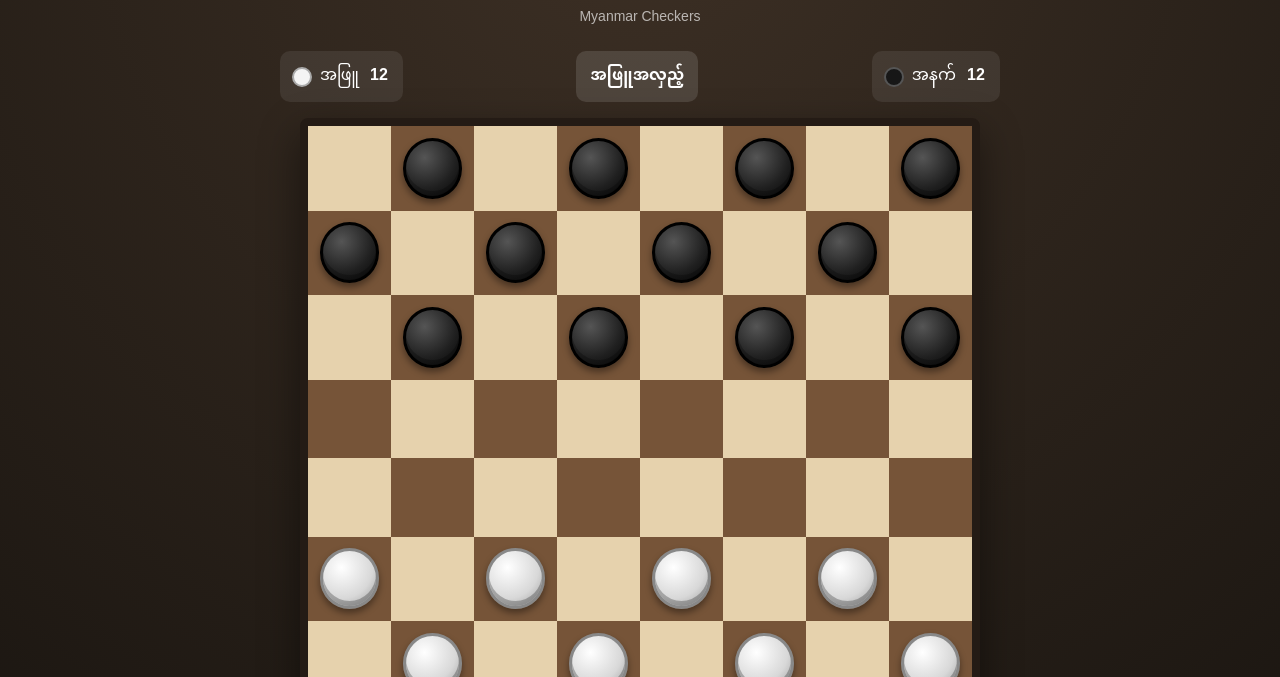
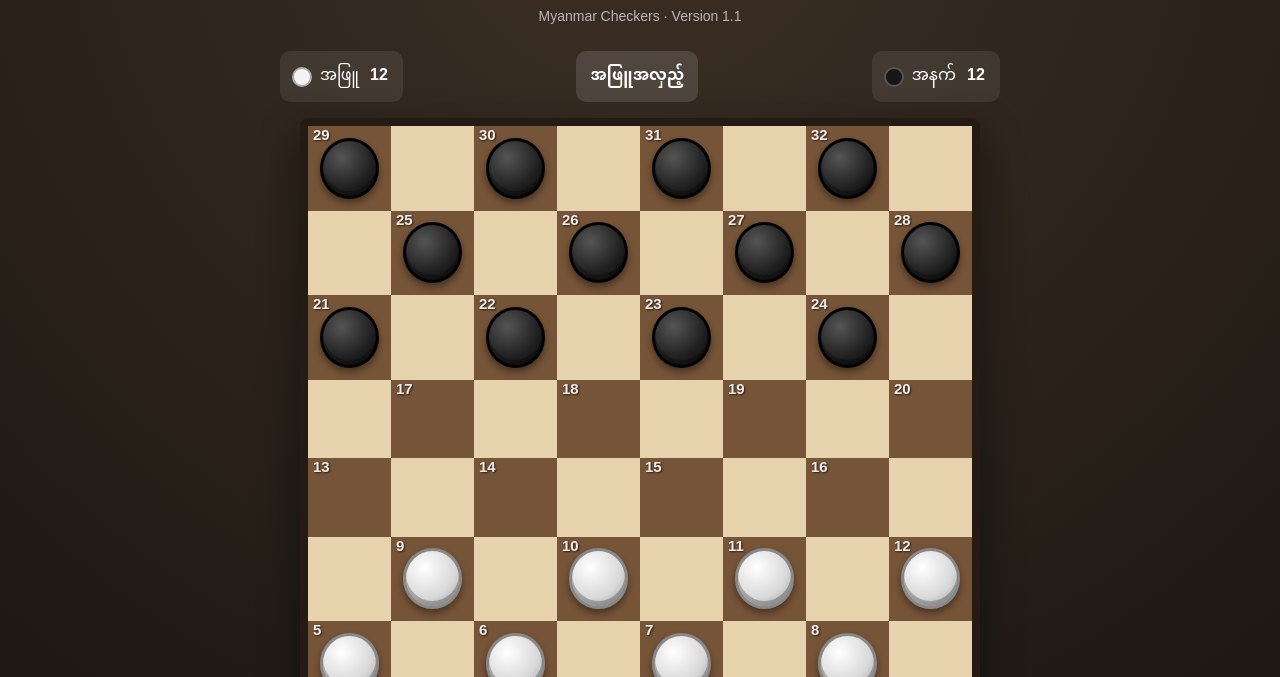
Before and after one commit to masoyein/myanmar-checkers, a plain HTML site: page index.html in a window 1280 px wide. Shown: the part 123-800 px from the top of the page. Drawn offline with Linux system fonts and the light colour scheme.

Commit message:
Add files via upload

```diff
--- a/game.js
+++ b/game.js
@@ -58,7 +58,7 @@ function isInside(row, col) {
 }
 
 function isDarkSquare(row, col) {
-    return (row + col) % 2 === 1;
+    return (row + col) % 2 === 0;
 }
 
 function cloneBoard(source) {
@@ -418,6 +418,25 @@ function countPieces(color) {
     return count;
 }
 
+function getSquareNumber(row, col) {
+    // Number playable squares from the bottom-left side, 1 → 32.
+    let number = 0;
+
+    for (let r = BOARD_SIZE - 1; r >= 0; r--) {
+        for (let c = 0; c < BOARD_SIZE; c++) {
+            if (isDarkSquare(r, c)) {
+                number++;
+
+                if (r === row && c === col) {
+                    return number;
+                }
+            }
+        }
+    }
+
+    return "";
+}
+
 function render() {
     const boardElement = document.getElementById("board");
     boardElement.innerHTML = "";
@@ -434,6 +453,14 @@ function render() {
 
             square.dataset.row = row;
             square.dataset.col = col;
+
+            // Myanmar Checkers board numbering: 1–32 on playable dark squares.
+            if (isDarkSquare(row, col)) {
+                const squareNumber = document.createElement("span");
+                squareNumber.className = "square-number";
+                squareNumber.textContent = getSquareNumber(row, col);
+                square.appendChild(squareNumber);
+            }
 
             if (selectedSquare &&
                 selectedSquare.row === row &&
--- a/index.html
+++ b/index.html
@@ -10,7 +10,7 @@
     <main class="game-container">
         <header class="game-header">
             <h1>မြန်မာကျား</h1>
-            <p>Myanmar Checkers</p>
+            <p>Myanmar Checkers · Version 1.1</p>
         </header>
 
         <section class="game-info">
--- a/style.css
+++ b/style.css
@@ -119,6 +119,19 @@ body {
     filter: brightness(1.12);
 }
 
+.square-number {
+    position: absolute;
+    top: 3px;
+    left: 5px;
+    z-index: 1;
+    font-size: clamp(9px, 1.7vw, 15px);
+    line-height: 1;
+    font-weight: 700;
+    color: rgba(255,255,255,0.9);
+    text-shadow: 1px 1px 2px rgba(0,0,0,0.65);
+    pointer-events: none;
+}
+
 .square.selected {
     box-shadow: inset 0 0 0 5px #ffd54a;
 }
```
